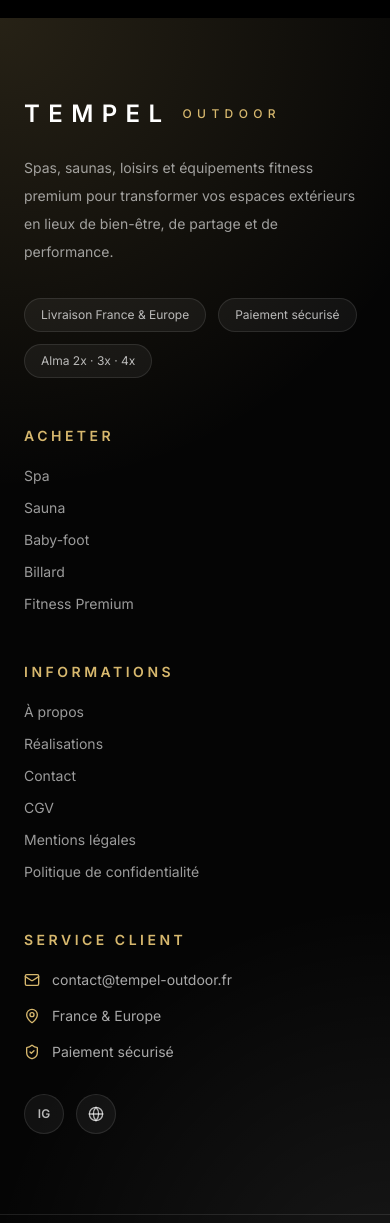
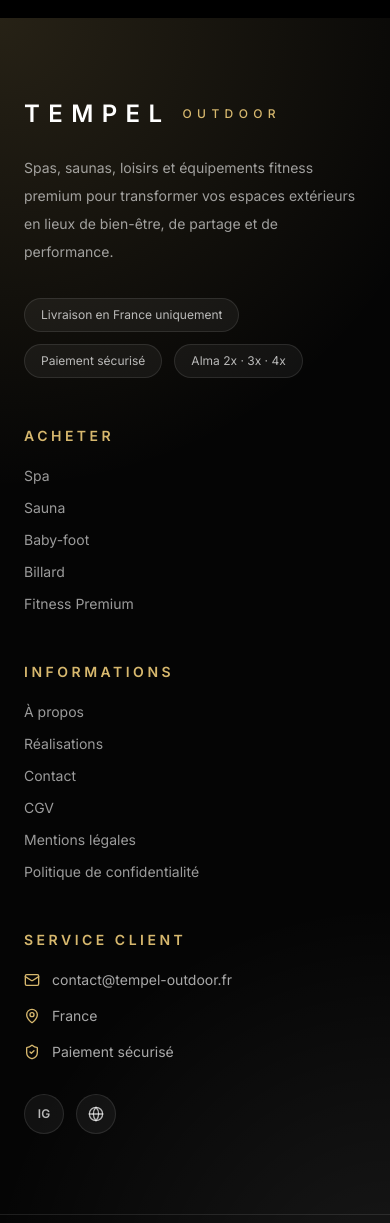
Before and after one commit to markyuna/tempel-outdoor, a Next.js app: page /en in a window 390 px wide. Shown: the part 5607-6830 px from the top of the page. Built offline with nearby package versions, Linux system fonts and the light colour scheme; no server answers; the database is empty.

Commit message:
updating footer and navbar

```diff
--- a/src/components/layout/Footer.tsx
+++ b/src/components/layout/Footer.tsx
@@ -53,7 +53,7 @@
 
             <div className="mt-8 flex flex-wrap gap-3">
               <span className="rounded-full border border-white/10 bg-white/5 px-4 py-2 text-xs text-white/70">
-                Livraison France & Europe
+                Livraison en France uniquement
               </span>
               <span className="rounded-full border border-white/10 bg-white/5 px-4 py-2 text-xs text-white/70">
                 Paiement sécurisé
@@ -84,7 +84,7 @@
 
               <p className="flex items-center gap-3">
                 <MapPin className="h-4 w-4 text-[#d7b86e]" />
-                France & Europe
+                France
               </p>
 
               <p className="flex items-center gap-3">
--- a/src/components/layout/Navbar.tsx
+++ b/src/components/layout/Navbar.tsx
@@ -110,7 +110,7 @@
     <header className="sticky top-0 z-50 w-full border-b border-white/10 bg-black text-white">
       <div className="hidden border-b border-white/10 bg-[#d7b86e] px-6 py-2 text-sm text-black md:block">
         <div className="mx-auto flex max-w-7xl items-center justify-between">
-          <span>Livraison France & Europe</span>
+          <span>Livraison France</span>
           <span>Paiement 2x 3x 4x avec Alma</span>
           <span>Conseiller expert : contact@tempel-outdoor.fr</span>
         </div>
@@ -128,7 +128,7 @@
             width={240}
             height={80}
             priority
-            className="h-auto w-[170px] object-contain sm:w-[190px] xl:w-[220px]"
+            className="h-auto w-42.5 object-contain sm:w-[190px] xl:w-[220px]"
           />
         </Link>
 
--- a/src/i18n/routing.ts
+++ b/src/i18n/routing.ts
@@ -3,7 +3,7 @@
 import { defineRouting } from "next-intl/routing";
 
 export const routing = defineRouting({
-  locales: ["fr", "en", "es"],
+  locales: ["fr", "en"],
   defaultLocale: "fr",
   localePrefix: "always",
 });
```
